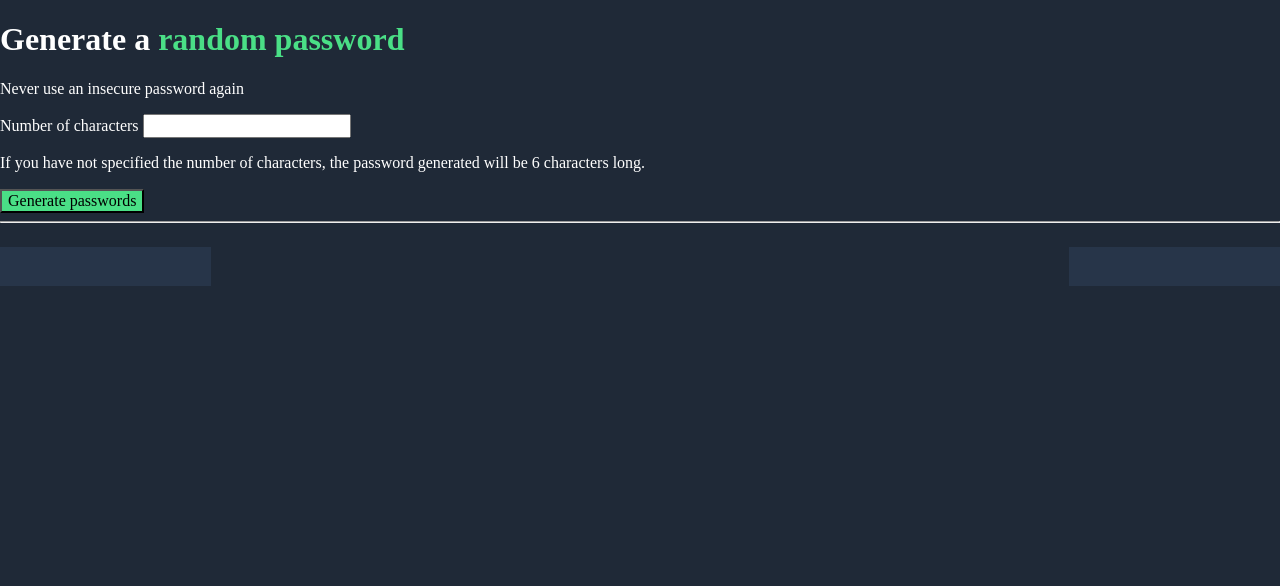
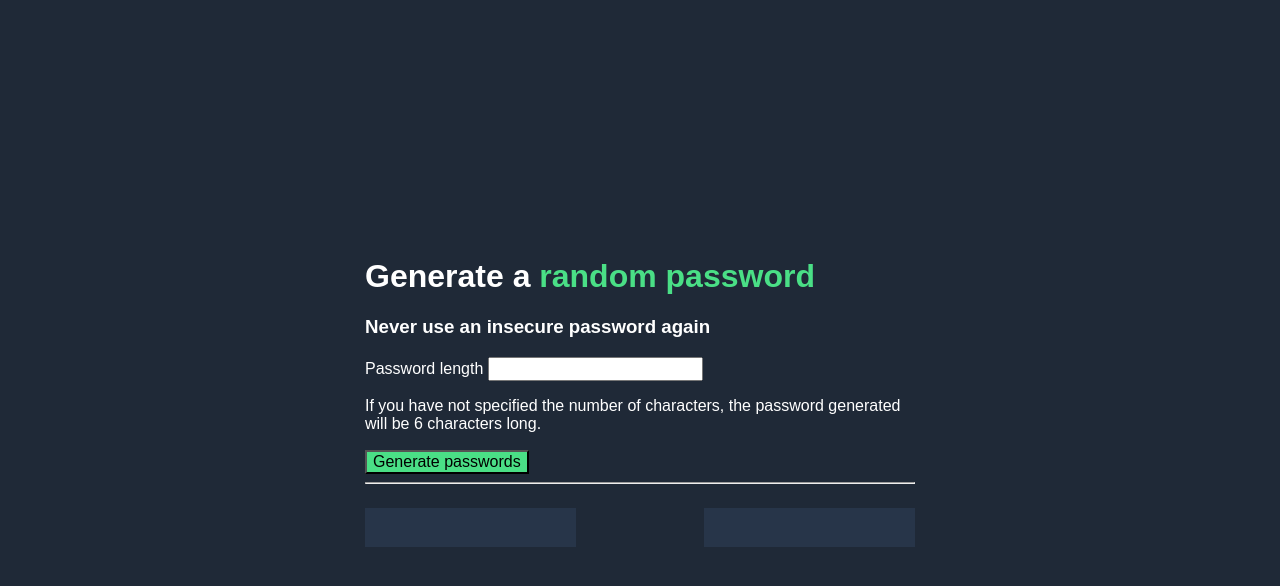
Before and after one commit to RebeccaL23/password-generator, a website built with Vite: page index.html in a window 1280 px wide. Built offline with nearby package versions, Linux system fonts and the light colour scheme.

Commit message:
update styling

```diff
--- a/index.css
+++ b/index.css
@@ -4,9 +4,17 @@ body {
 
 h1, body{
   color: #fff;
+  font-family: sans-serif;
 }
 body{
   background: rgba(31, 41, 55, 1);
+  display: flex;
+  justify-content: center;
+  align-items: center;
+}
+
+#password-generator{
+  width: 550px;
 }
 
 #heading-green{
@@ -27,4 +35,7 @@ button{
   background: rgba(39, 53, 73, 1);
   height: 39px;
   width: 211px;
+  display: flex;
+  justify-content: center;
+  align-items: center;
 }
--- a/index.html
+++ b/index.html
@@ -5,8 +5,8 @@
     <body>
       <div id="password-generator">
         <h1>Generate a <span id="heading-green">random password</span></h1>
-        <p>Never use an insecure password again</p>
-        <label for="fname">Number of characters</label>
+        <h3>Never use an insecure password again</h3>
+        <label for="fname">Password length</label>
         <input id="character-length"></input>
         <p>If you have not specified the number of characters, the password generated will be 6 characters long.</p>
 
@@ -18,8 +18,8 @@
         <button onClick="generatePasswords()">Generate passwords</button>
         <hr>
         <div id="passwords">
-          <p class="password-input" id="password1"></p>
-          <p class="password-input" id="password2"></p>
+          <p onclick="copyPassword('#password1')" class="password-input" id="password1"></p>
+          <p onclick="copyPassword('#password2')" class="password-input" id="password2"></p>
         </div>
       </div>
       <script src="index.js"></script>
--- a/index.js
+++ b/index.js
@@ -38,3 +38,12 @@ function generatePasswords() {
   password1El.textContent = passwordOne.join("")
   password2El.textContent = passwordTwo.join("")
 }
+
+// copy on click
+function copyPassword(element) {
+  var $temp = $("<input>");
+  $("body").append($temp);
+  $temp.val($(element).text()).select();
+  document.execCommand("copy");
+  $temp.remove();
+}
```
